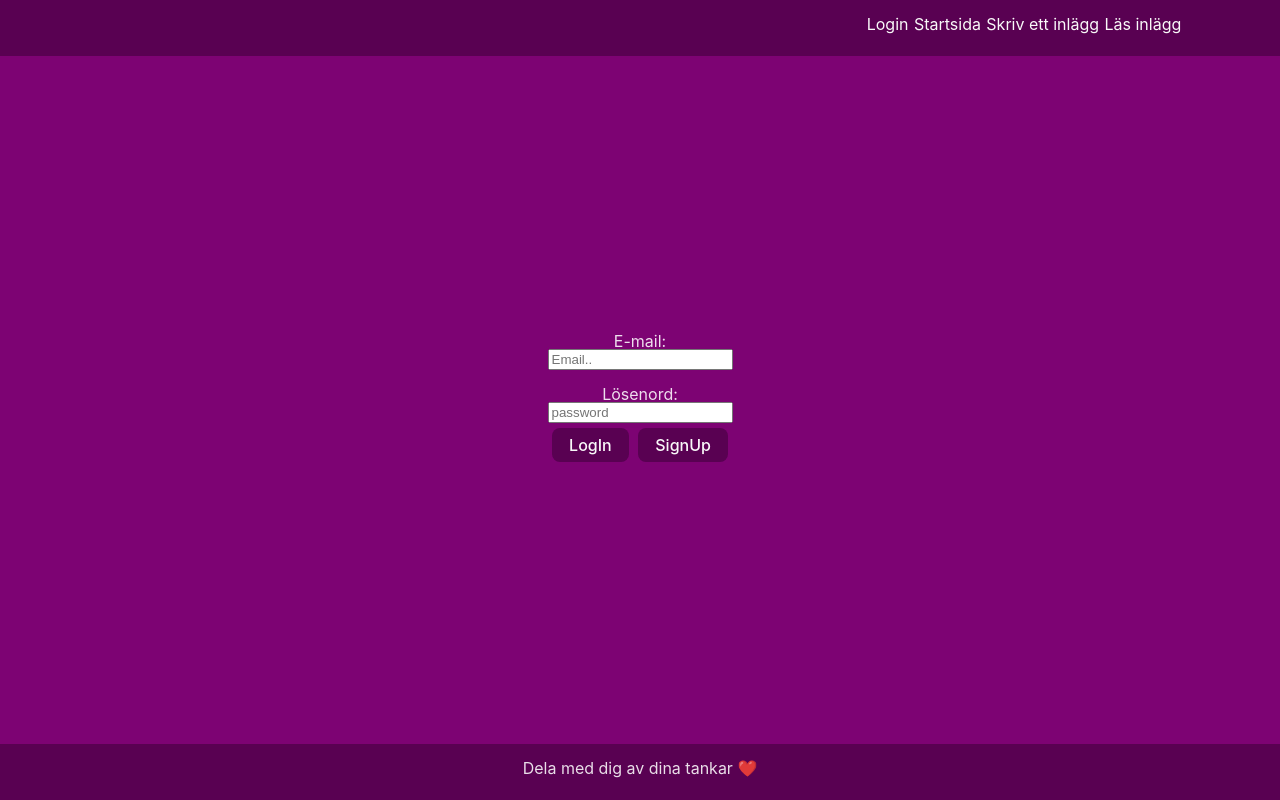
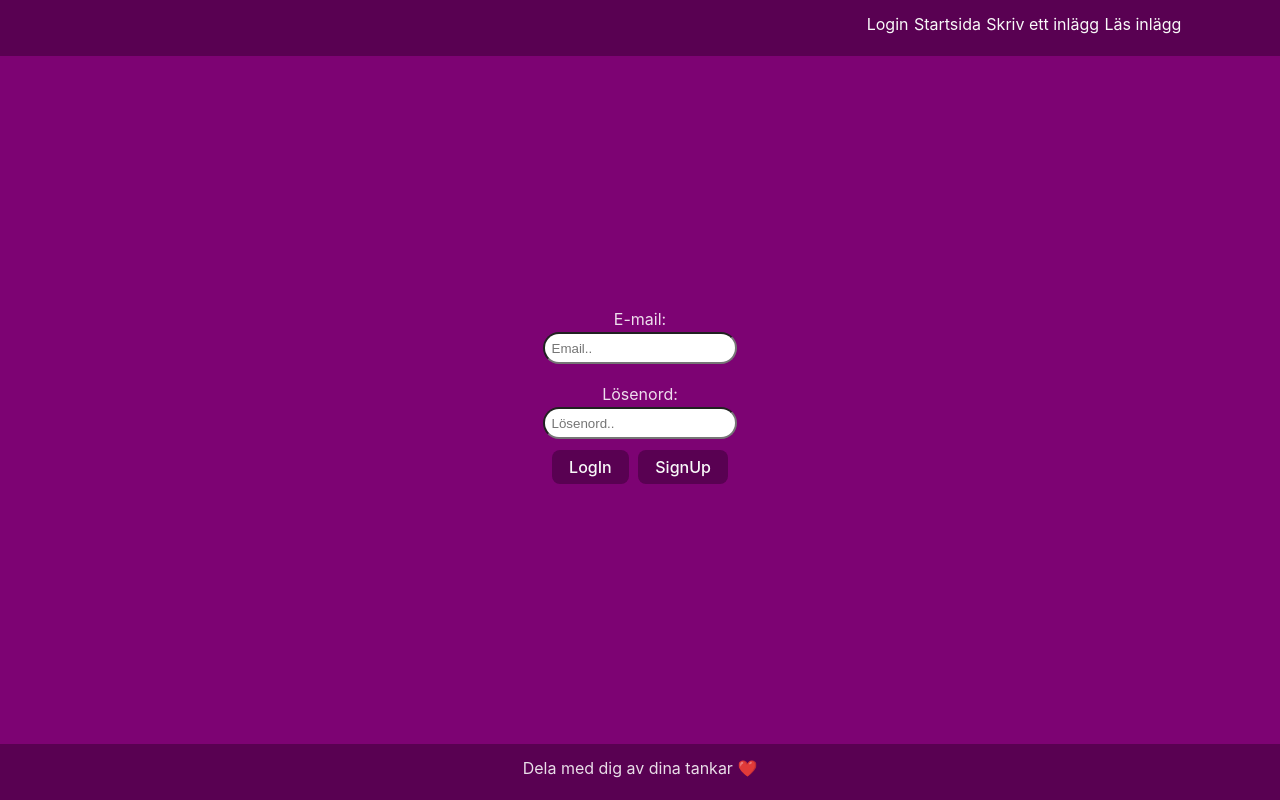
Before and after one commit to SaraEmiliaJohnsson/firebase-blogg, a React (Vite) app: page / in a window 1280 px wide. Built offline with nearby package versions, Linux system fonts and the light colour scheme; no server answers.

Commit message:
styling-fix

```diff
--- a/src/components/LoginComponent.tsx
+++ b/src/components/LoginComponent.tsx
@@ -41,7 +41,7 @@
                 <input type="text" placeholder="Email.." id="email" value={email} onChange={(e) => setEmail(e.target.value)} />
                 <br />
                 <label>Lösenord:</label>
-                <input type="password" placeholder="password" value={password} onChange={(e) => setPassword(e.target.value)} />
+                <input type="password" placeholder="Lösenord.." value={password} onChange={(e) => setPassword(e.target.value)} />
                 <section>
                     <button onClick={signInUser}>LogIn</button>
                     <button onClick={createUser}>SignUp</button>
--- a/src/index.css
+++ b/src/index.css
@@ -143,3 +143,9 @@
   flex-direction: row;
   justify-content: center;
 }
+
+input {
+  padding: 0.5em;
+  margin: 0.4em;
+  border-radius: 1.5em;
+}
```
